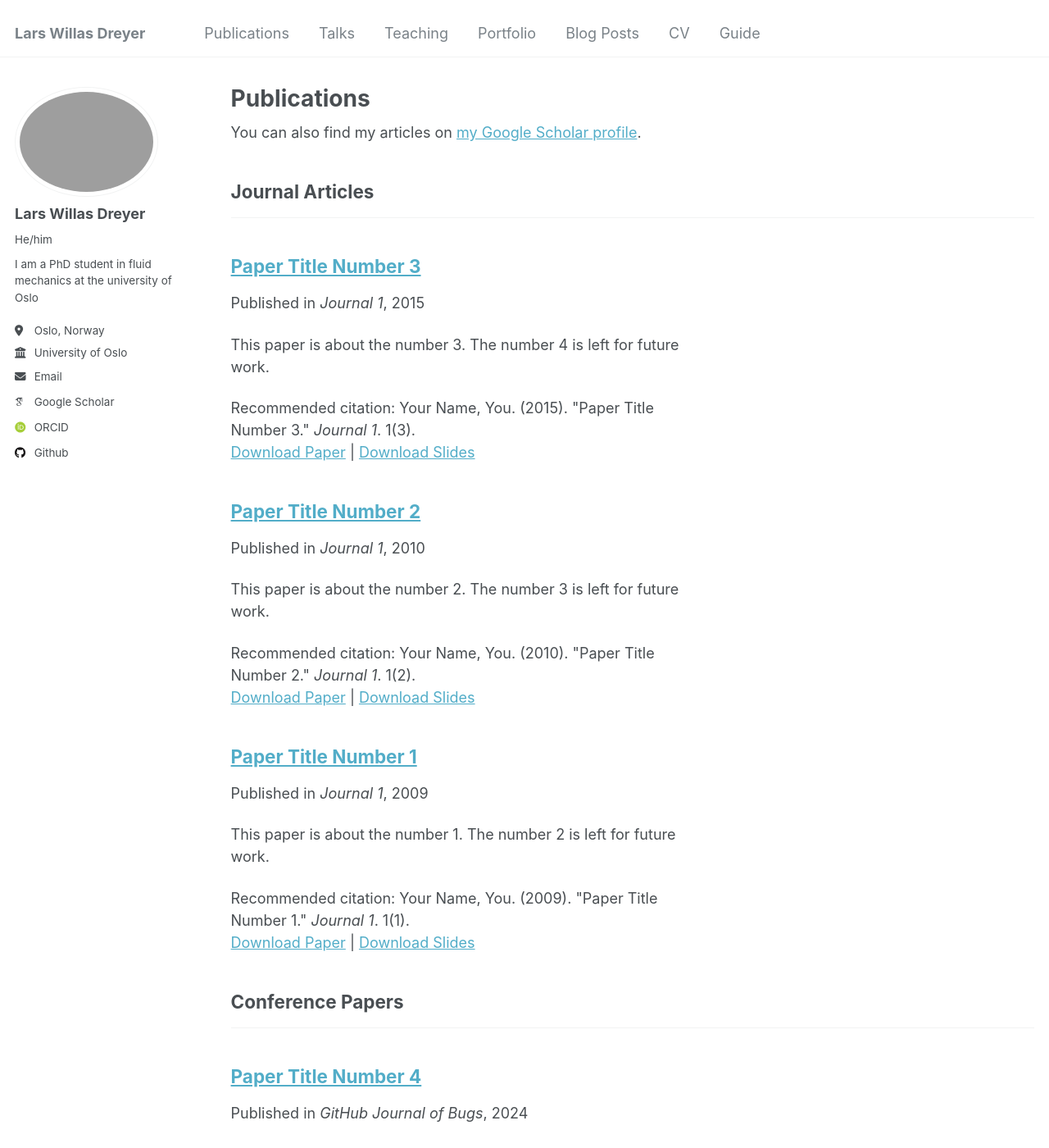
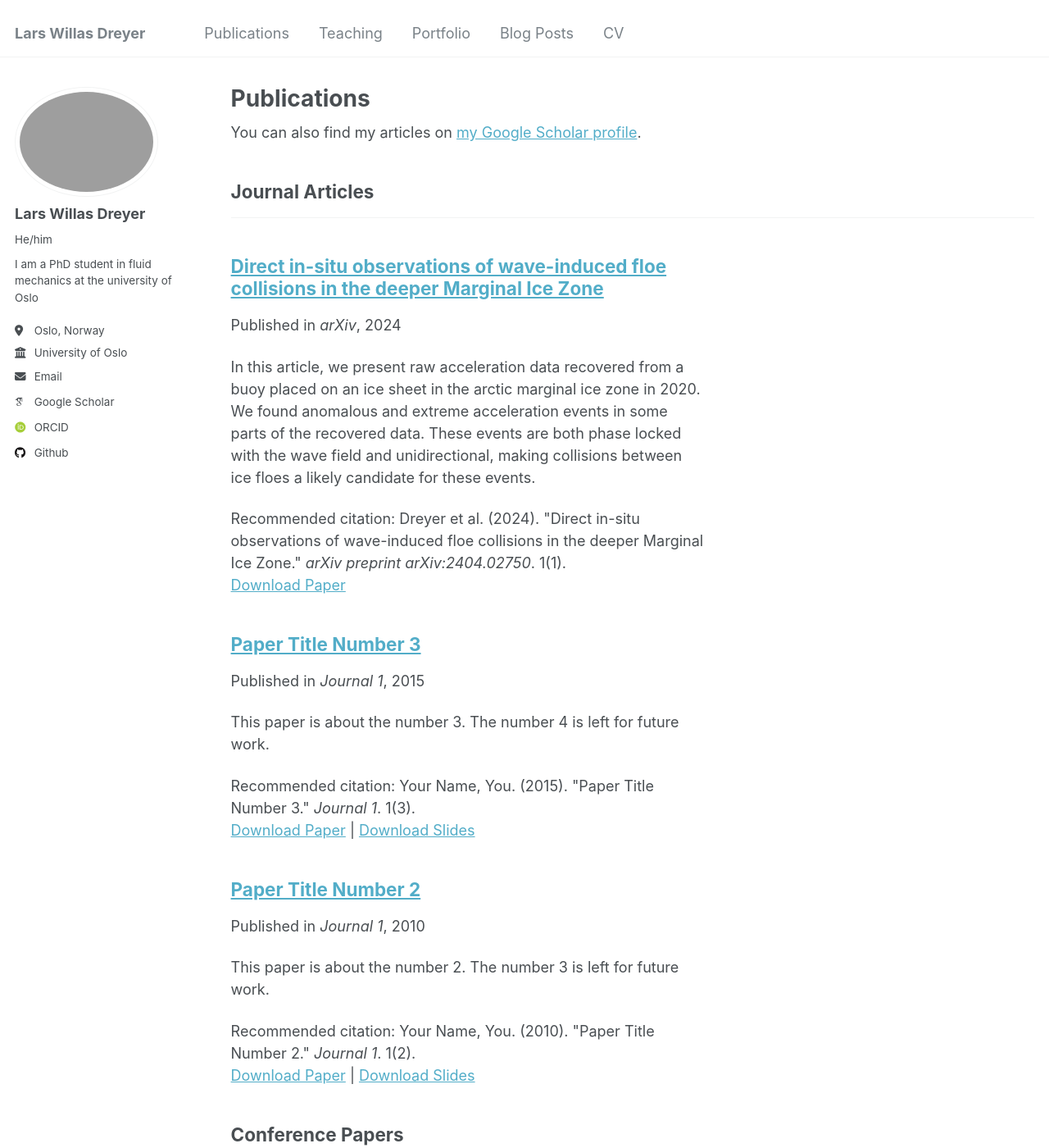
Before and after one commit to larswd/larswd.github.io, a Jekyll site: the page built from _pages/publications.html, in a window 1280 px wide and 1400 px high. Shown: the whole window at 82% size. Built offline with Jekyll 4.4.1, drawn with Linux system fonts in a browser that asks for light colours; some web fonts are replaced.

Commit message:
Ice floe summary completed

```diff
--- a/_data/navigation.yml
+++ b/_data/navigation.yml
@@ -7,9 +7,6 @@
 main:
   - title: "Publications"
     url: /publications/
-
-  - title: "Talks"
-    url: /talks/
 
   - title: "Teaching"
     url: /teaching/
@@ -22,6 +19,3 @@ main:
 
   - title: "CV"
     url: /cv/
-
-  - title: "Guide"
-    url: /markdown/
--- a/_publications/2009-10-01-paper-title-number-1.md
+++ /dev/null
@@ -1,14 +0,0 @@
----
-title: "Paper Title Number 1"
-collection: publications
-category: manuscripts
-permalink: /publication/2009-10-01-paper-title-number-1
-excerpt: 'This paper is about the number 1. The number 2 is left for future work.'
-date: 2009-10-01
-venue: 'Journal 1'
-slidesurl: 'http://academicpages.github.io/files/slides1.pdf'
-paperurl: 'http://academicpages.github.io/files/paper1.pdf'
-citation: 'Your Name, You. (2009). &quot;Paper Title Number 1.&quot; <i>Journal 1</i>. 1(1).'
----
-
-The contents above will be part of a list of publications, if the user clicks the link for the publication than the contents of section will be rendered as a full page, allowing you to provide more information about the paper for the reader. When publications are displayed as a single page, the contents of the above "citation" field will automatically be included below this section in a smaller font.
--- /dev/null
+++ b/_publications/2024-03-04-MIZ-floe-floe-collisions-paper.md
@@ -0,0 +1,30 @@
+---
+title: "Direct in-situ observations of wave-induced floe collisions in the deeper Marginal Ice Zone"
+collection: publications
+category: manuscripts
+permalink: /publication/2024
+excerpt: 'In this article, we present raw acceleration data recovered from a buoy placed on an ice sheet in the arctic marginal ice zone in 2020. We found anomalous and extreme acceleration events in some parts of the recovered data. These events are both phase locked with the wave field and unidirectional, making collisions between ice floes a likely candidate for these events.'
+date: 2024-03-04
+venue: 'arXiv'
+paperurl: 'larswd.github.io/pdf/MIZ_ice_collisions_preprint.pdf'
+citation: 'Dreyer et al. (2024). &quot;Direct in-situ observations of wave-induced floe collisions in the deeper Marginal Ice Zone.&quot; <i>arXiv preprint arXiv:2404.02750</i>. 1(1).'
+---
+
+<h1>Direct in-situ observations of wave-induced floe collisions in the deeper Marginal Ice Zone <a class="headerlink" href="#Codes" title="Permalink to this headline">¶</a></h1>
+
+<p>The Arctic and Antarctic ice sheets are an important regulator of the global climate. For example, the
+  high albedo of the ice reflects sunlight, slowing global warming. However, these ice sheets are melting,
+  and the melting is accelerated by sea ice breaking. </p>
+
+<p>We have, in our new article  (see <a href="https://arxiv.org/abs/2404.02750">https://arxiv.org/abs/2404.02750</a>)
+   found evidence suggesting that collisions between ice floes in the Marginal Ice Zone (Sea Ice concentration between 15%-80%) occur under normal weather conditions.
+   The existence of these collisions is important, as they take energy out of the incoming wave field,
+   and accurate modelling of collisions in Arctic ocean models will hopefully yield
+   better weather forecast models in the Arctic.
+   </p>
+  <figure>
+    <img src="../images/MIZ_collisions_history.png">
+    <figcaption>The deployed sensor travelled from the Yermak plateau north of Svalbard
+      down to northern Iceland. The orange star show the spot where the drifter stopped working.
+    </figcaption>
+  </figure>
```
Also changed, not shown: _pages/404.md (+1 -1 lines), _pages/about.md (+6 -25 lines), images/MIZ_collisions_history.png (added), 1 other file.
